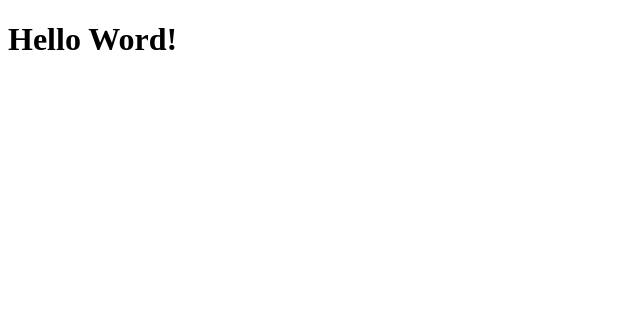
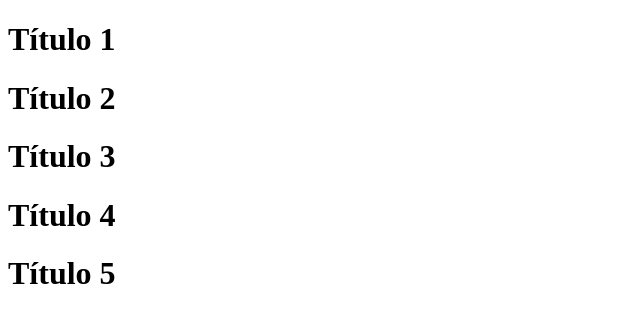
Before and after one commit to llsouzabr/nlw03-happy-web, a React (Create React App) app: page / in a window 1280 px wide. Shown: the top 322 px of the page, without its empty margins (0-640 px from the left). Built offline with nearby package versions, Linux system fonts and the light colour scheme.

Commit message:
Adding propriedades

```diff
--- a/src/App.tsx
+++ b/src/App.tsx
@@ -1,9 +1,23 @@
 import React from 'react';
+
+interface TitleProps {
+  text: string
+}
+
+function Title(props: TitleProps) {
+  return (
+    <h1>{props.text}</h1>
+  )
+}
 
 function App() {
   return (
     <div className="App">
-      <h1>Hello Word!</h1>
+      <Title text='Título 1'/>
+      <Title text='Título 2'/>
+      <Title text='Título 3'/>
+      <Title text='Título 4'/>
+      <Title text='Título 5'/>
     </div>
   );
 }
```
